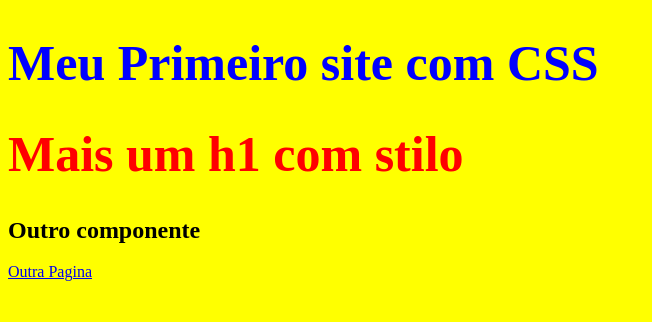
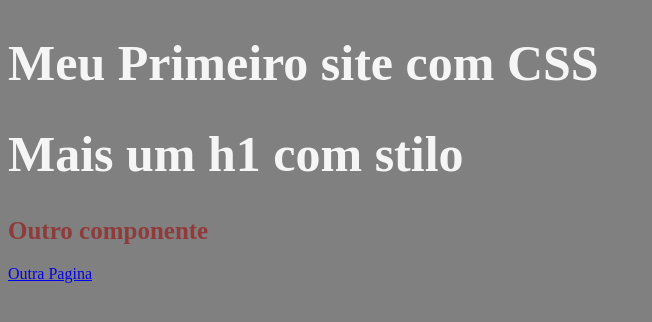
Before and after one commit to filipesatiro/curso-de-CSS, a plain HTML site: page principal/index.html in a window 1280 px wide. Shown: the whole page, without its empty margins (0-652 px from the left). Drawn offline with Linux system fonts and the light colour scheme.

Commit message:
criado a pagina de estilo externa e aprendendo as prioridades dos estilos

```diff
--- /dev/null
+++ b/CSS/estilo.css
@@ -0,0 +1,14 @@
+@charset "UTF-8";
+
+body{
+
+    background-color: gray;
+}
+h1 {
+    color: whitesmoke;
+    font-size: 50px;
+}
+h2 {
+    color: rgba(155, 10, 10, 0.589);
+    font-size: 25px;
+}
--- a/principal/index.html
+++ b/principal/index.html
@@ -4,21 +4,12 @@
     <meta charset="UTF-8">
     <meta name="viewport" content="width=device-width, initial-scale=1.0">
     <link rel="shortcut icon" href="../icones/favicon.ico" type="image/x-icon">
-    <style>
-        body{
-
-            background-color: yellow;
-        }
-        h1 {
-            color: blue;
-            font-size: 50px;
-        }
-    </style>
+    <link rel="stylesheet" href="../CSS/estilo.css">
     <title>Aprendendo CSS</title>
 </head>
 <body>
     <h1>Meu Primeiro site com CSS</h1>
-    <h1 style="color: red;">Mais um h1 com  stilo</h1>
+    <h1>Mais um h1 com  stilo</h1>
     <h2>Outro componente</h2>
     <p><a href="outra.html">Outra Pagina</a></p>
 </body>
```
Also changed, not shown: principal/outra.html (+1 -0 lines).
